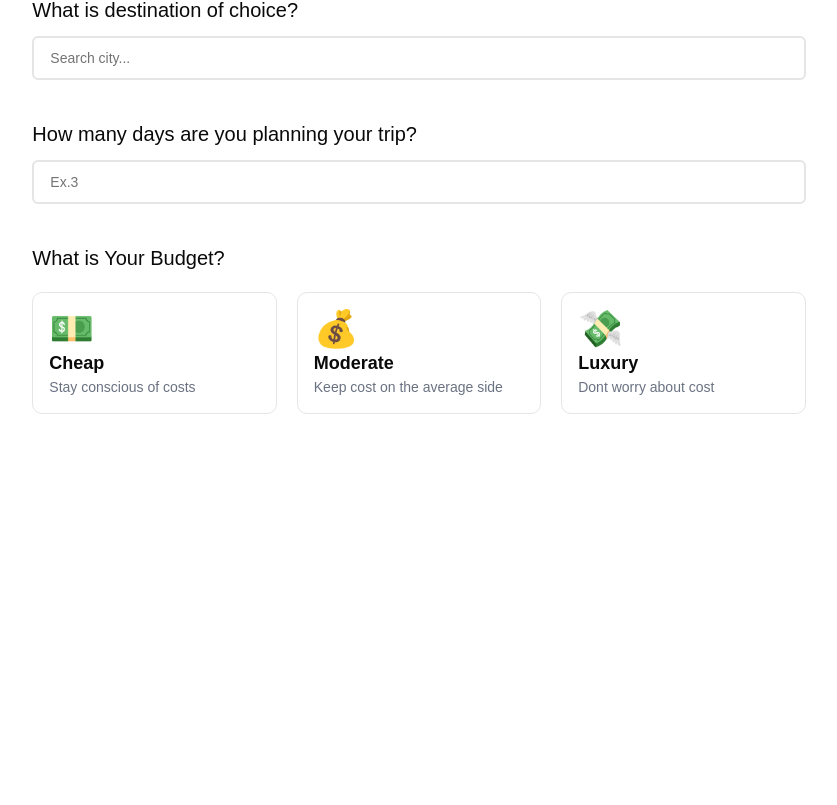
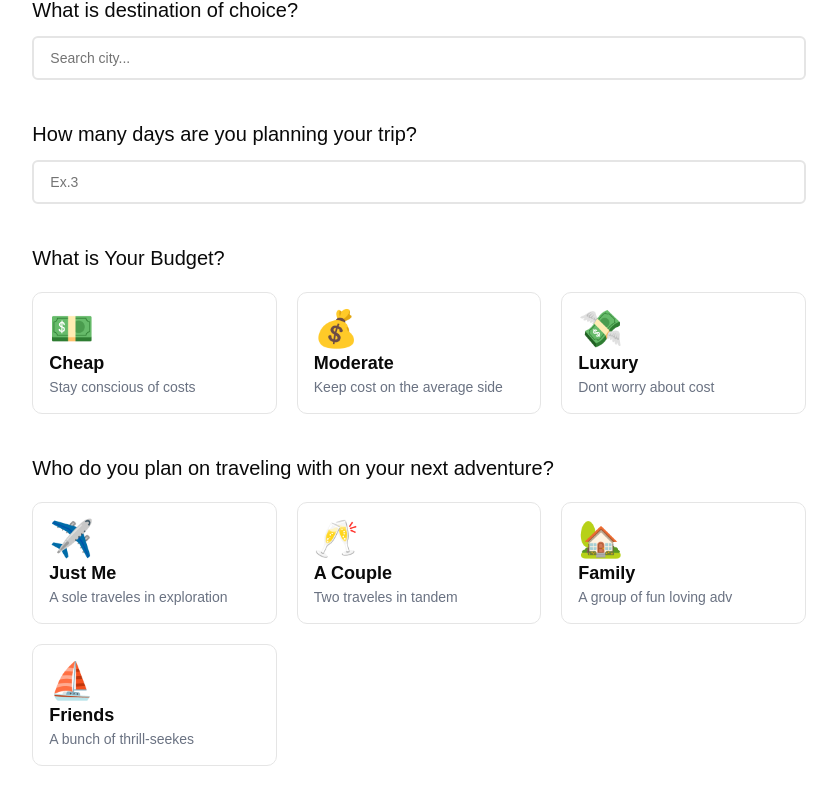
Before and after one commit to FahimFaysalNirjhar/Ai-Tour-Planner-React-Project, a React (Vite) app: page /create-trip in a window 1280 px wide. Shown: the part 255-1060 px from the top of the page, without its empty margins (221-1058 px from the left). Before the commit the page ends 800 px from the top, so only its background shows below. Built offline with nearby package versions, Linux system fonts and the light colour scheme.

Commit message:
traveler type section added

```diff
--- a/src/Create-Trip/index.jsx
+++ b/src/Create-Trip/index.jsx
@@ -1,7 +1,7 @@
 import React, { useState, useEffect } from "react";
 import GooglePlacesAutocomplete from "react-google-places-autocomplete";
 import { Input } from "../components/ui/input";
-import { SelectBudgetOptions } from "../constants/options";
+import { SelectBudgetOptions, SelectTravelerList } from "../constants/options";
 
 const CreateTrip = () => {
   const [query, setQuery] = useState("");
@@ -99,6 +99,23 @@ const CreateTrip = () => {
           ))}
         </div>
       </div>
+      <div className="my-10">
+        <h2 className="text-xl font-medium mb-3 ">
+          Who do you plan on traveling with on your next adventure?
+        </h2>
+        <div className="grid grid-cols-3 gap-5 mt-5">
+          {SelectTravelerList.map((item) => (
+            <div
+              key={item.id}
+              className="border p-4 rounded-lg cursor-pointer hover:shadow "
+            >
+              <h1 className="text-4xl">{item.icon}</h1>
+              <h2 className="font-bold text-lg">{item.title}</h2>
+              <p className="text-sm text-gray-500">{item.desc}</p>
+            </div>
+          ))}
+        </div>
+      </div>
     </div>
   );
 };
--- a/src/constants/options.jsx
+++ b/src/constants/options.jsx
@@ -20,3 +20,34 @@ export const SelectBudgetOptions = [
     icon: "💸",
   },
 ];
+
+export const SelectTravelerList = [
+  {
+    id: 1,
+    title: "Just Me",
+    desc: "A sole traveles in exploration",
+    icon: "✈️",
+    people: "1",
+  },
+  {
+    id: 2,
+    title: "A Couple",
+    desc: "Two traveles in tandem",
+    icon: "🥂",
+    people: "2 people",
+  },
+  {
+    id: 3,
+    title: "Family",
+    desc: "A group of fun loving adv",
+    icon: "🏡",
+    people: "3 to 5 people",
+  },
+  {
+    id: 4,
+    title: "Friends",
+    desc: "A bunch of thrill-seekes",
+    icon: "⛵",
+    people: "5 to 10 people",
+  },
+];
```
